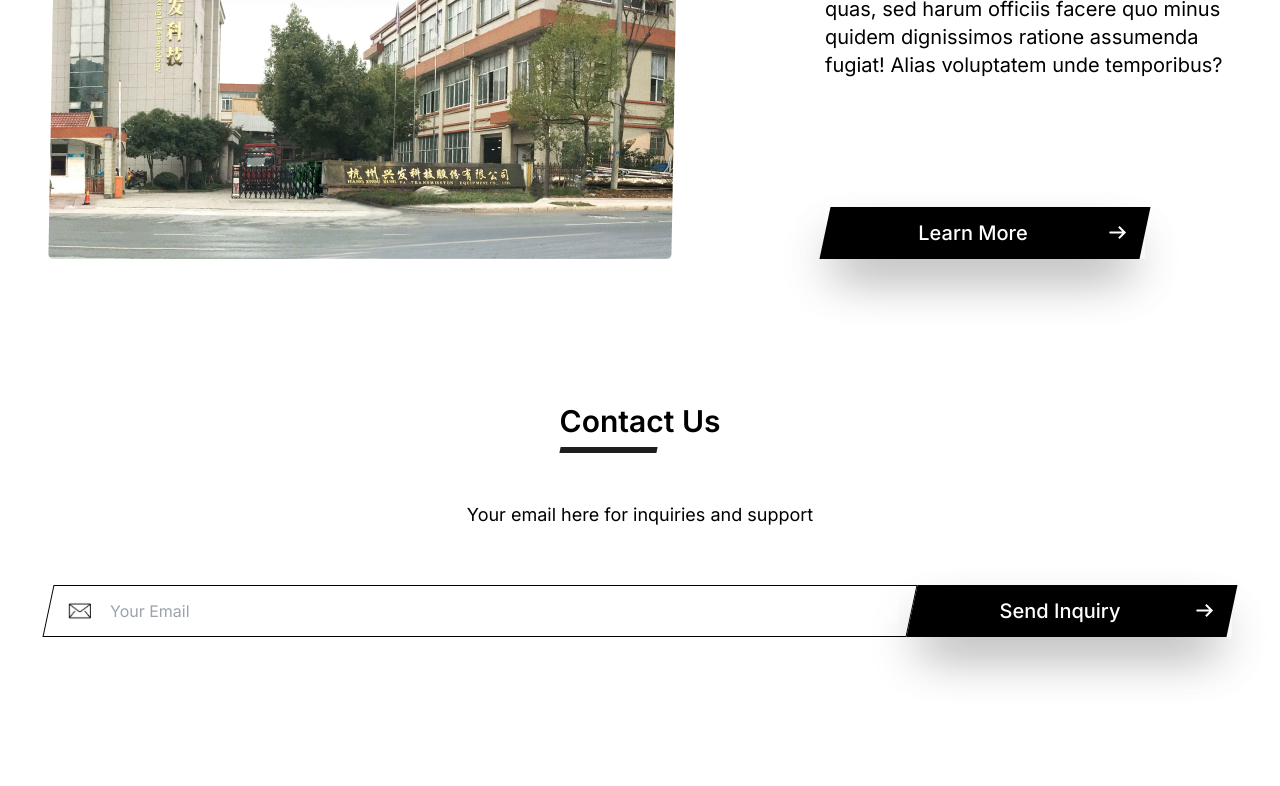
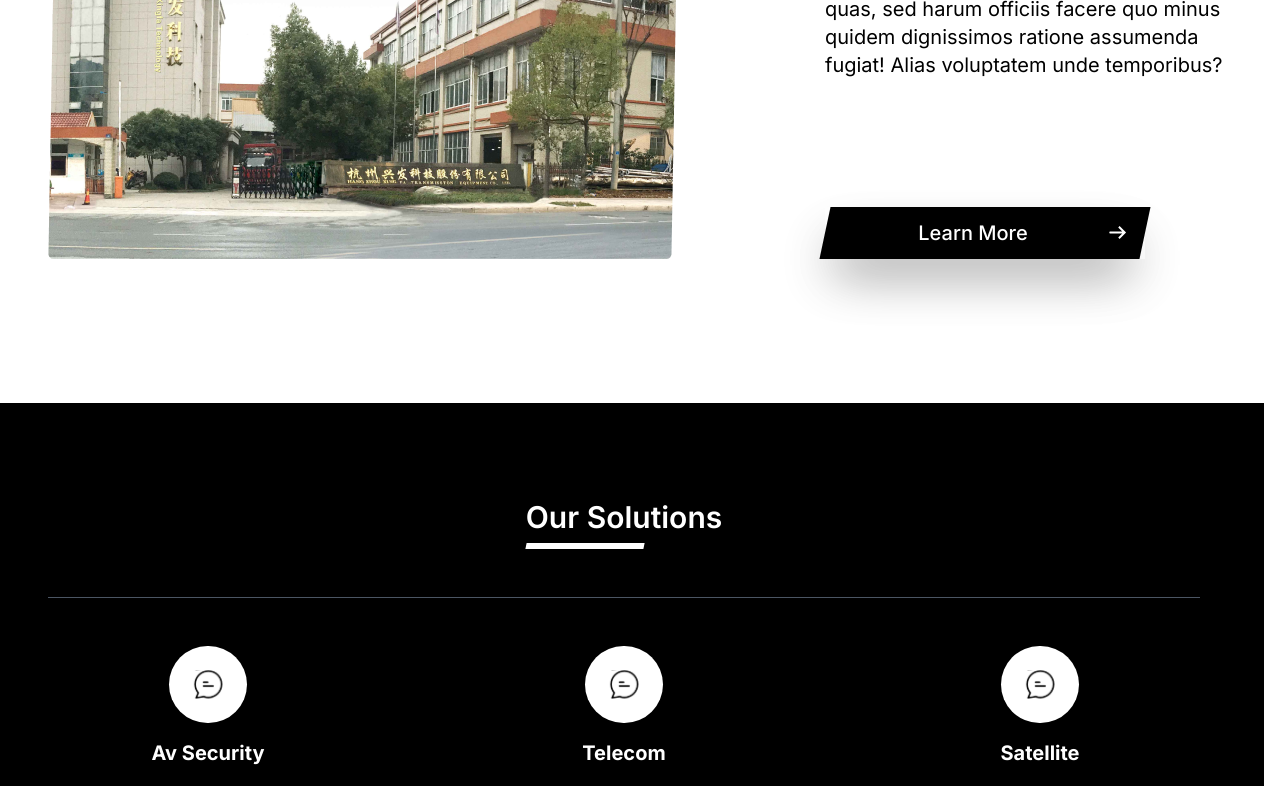
Before and after one commit to Daou-Cables/Daou-Cables-Frontend, a Next.js app: page / in a window 1280 px wide. Shown: the part 2000-2786 px from the top of the page. Built offline with nearby package versions, Linux system fonts and the light colour scheme; no server answers.

Commit message:
add: added our solutions section to home page

```diff
--- a/app/page.tsx
+++ b/app/page.tsx
@@ -4,6 +4,7 @@ import MyProducts from "./ui/HomePage/OurProducts";
 import { Suspense } from "react";
 import { BillBoardSkeleton } from "./ui/skeletons";
 import ContactUs from "./ui/General/ContactUs";
+import OurSolutions from "./ui/HomePage/OurSolutions";
 
 export default function Home() {
     return (
@@ -13,6 +14,7 @@ export default function Home() {
             </Suspense>
             <MyProducts />
             <AboutUs />
+            <OurSolutions />
             <ContactUs />
         </div>
     );
--- a/app/ui/ContactUs/ReachUs.tsx
+++ b/app/ui/ContactUs/ReachUs.tsx
@@ -49,7 +49,7 @@ const ReachUs = async (props: Props) => {
       </div>
       <div className="w-full md:w-1/4 ml-0 md:ml-14">
         <iframe
-          src="https://www.google.com/maps/embed?pb=!1m18!1m12!1m3!1d52984.81091727007!2d35.48947769433121!3d33.901223983453036!2m3!1f0!2f0!3f0!3m2!1i1024!2i768!4f13.1!3m3!1m2!1s0x151f16c2c5c430e5%3A0xa97c7dfbc9de573b!2sZaitunay%20Bay!5e0!3m2!1sen!2slb!4v1711991163723!5m2!1sen!2slb"
+          src="https://www.google.com/maps/embed?pb=!1m18!1m12!1m3!1d718574.936391318!2d119.30520821442758!3d30.207410980260228!2m3!1f0!2f0!3f0!3m2!1i1024!2i768!4f13.1!3m3!1m2!1s0x344b7215119c3f41%3A0xe309a3a43af0b80!2sZhou%20Qing%20Xian%2C%20Hang%20Zhou%20Shi%2C%20China%2C%20311121!5e0!3m2!1sen!2slb!4v1712133806229!5m2!1sen!2slb"
           className="border-none w-full md:w-[452px] h-[500px] mt-12 md:mt-0"
           loading="lazy"
         ></iframe>
--- a/app/ui/General/SectionTitle.tsx
+++ b/app/ui/General/SectionTitle.tsx
@@ -1,16 +1,27 @@
 import React from "react";
 
 type Props = {
-    title: string;
+  title: string;
+  dark?: boolean;
 };
 
-export default function SectionTitle({ title }: Props) {
-    return (
-        <div className="inline-block relative text-center">
-            <span className="font-semibold text-xl sm:text-3xl">{title}</span>
-            <div className="bg-[#1E1E1E] h-[4px] sm:h-[6px] mt-2 transform -skew-x-12 w-[60%]" />
-        </div>
-    );
+export default function SectionTitle({ title, dark = false }: Props) {
+  return (
+    <div className="inline-block relative text-center">
+      <span
+        className={`font-semibold text-xl sm:text-3xl ${
+          dark ? "text-white" : ""
+        }`}
+      >
+        {title}
+      </span>
+      <div
+        className={`${
+          dark ? "bg-white" : "bg-[#1E1E1E]"
+        } h-[4px] sm:h-[6px] mt-2 transform -skew-x-12 w-[60%]`}
+      />
+    </div>
+  );
 }
 
 // Needs flex flex-col items-center justify-center on parent div to function.
--- /dev/null
+++ b/app/ui/HomePage/OurSolutions.tsx
@@ -0,0 +1,22 @@
+import React from "react";
+import SectionTitle from "../General/SectionTitle";
+import SolutionCard from "./SolutionCard";
+
+type Props = {};
+
+const OurSolutions = (props: Props) => {
+  return (
+    <div className="bg-black w-screen -ml-4 md:-ml-16 px-4 md:px-16 pb-16 ">
+      <div className="flex items-center justify-center pt-24">
+        <SectionTitle title="Our Solutions" dark={true}/>
+      </div>
+      <div className="text-white mt-12 pt-12 mb-12 pb-12 w-full border-t border-b border-gray-600 flex items-center justify-center space-y-12 md:space-y-0 md:space-x-24 flex-col md:flex-row">
+        <SolutionCard title="Av Security" description="Our passion for small business customers drives collaboration and creativity, making dreams a reality"/>
+        <SolutionCard title="Telecom" description="Our passion for small business customers drives collaboration and creativity, making dreams a reality"/>
+        <SolutionCard title="Satellite" description="Our passion for small business customers drives collaboration and creativity, making dreams a reality"/>
+      </div>
+    </div>
+  );
+};
+
+export default OurSolutions;
--- /dev/null
+++ b/app/ui/HomePage/SolutionCard.tsx
@@ -0,0 +1,30 @@
+import React from 'react'
+import Image from 'next/image'
+
+type Props = {
+    title: string;
+    description: string;
+}
+
+const SolutionCard = ({title, description}: Props) => {
+  return (
+    <div>
+        <div className='flex flex-col justify-center items-center'>
+            <div className='p-6 bg-white rounded-full'>
+                <Image
+                    src="/icons/SolutionIcon.svg"
+                    alt="Solution"
+                    width={30}
+                    height={30}
+                />
+            </div>
+            <p className='pt-4 text-xl font-bold'>
+                {title}
+            </p>
+            <p className='text-center w-3/4 pt-4 text-s font-light'>{description}</p>
+        </div>
+    </div>
+  )
+}
+
+export default SolutionCard
```
Also changed, not shown: public/icons/SolutionIcon.svg (added).
